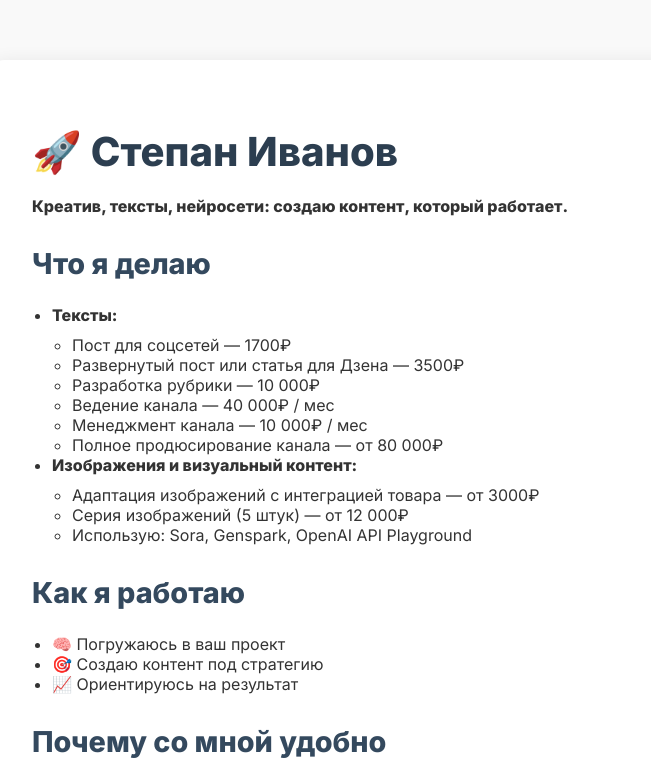
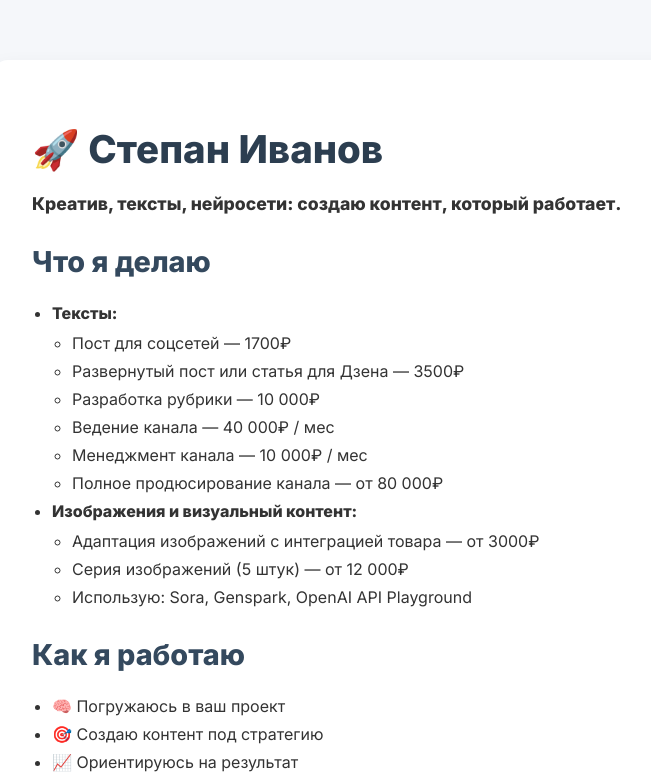
Before and after one commit to Realcampdzen/landing-stepan, a plain HTML site: page index.html in a window 1280 px wide. Shown: the top 779 px of the page, without its empty margins (208-859 px from the left). Drawn offline with Linux system fonts and the light colour scheme.

Commit message:
Update index.html

```diff
--- a/index.html
+++ b/index.html
@@ -8,21 +8,21 @@
   <style>
     body {
       font-family: 'Inter', sans-serif;
-            background-color: #f9f9f9;
+      background-color: #f5f7fa;
       margin: 0;
       padding: 20px;
       color: #333;
     }
     .container {
       max-width: 800px;
-            background: #fff;
+      background: #ffffff;
       margin: 40px auto;
       padding: 40px;
-            border-radius: 12px;
-            box-shadow: 0 4px 20px rgba(0, 0, 0, 0.1);
+      border-radius: 16px;
+      box-shadow: 0 8px 20px rgba(0, 0, 0, 0.08);
     }
     h1 {
-            font-size: 2.5em;
+      font-size: 2.4em;
       margin-bottom: 20px;
       color: #2c3e50;
     }
@@ -44,6 +44,10 @@
     }
     p {
       margin-top: 10px;
+      font-size: 1.1em;
+    }
+    li {
+      margin-bottom: 8px;
     }
   </style>
 </head>
```
Lines whose indentation alone changed are shown as unchanged.
